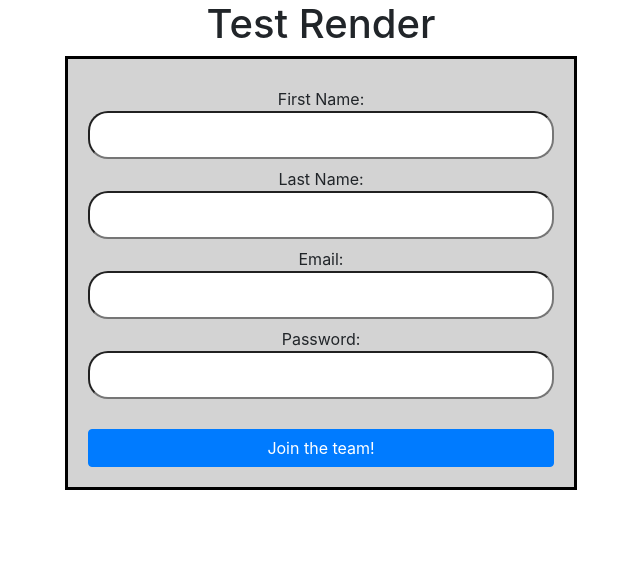
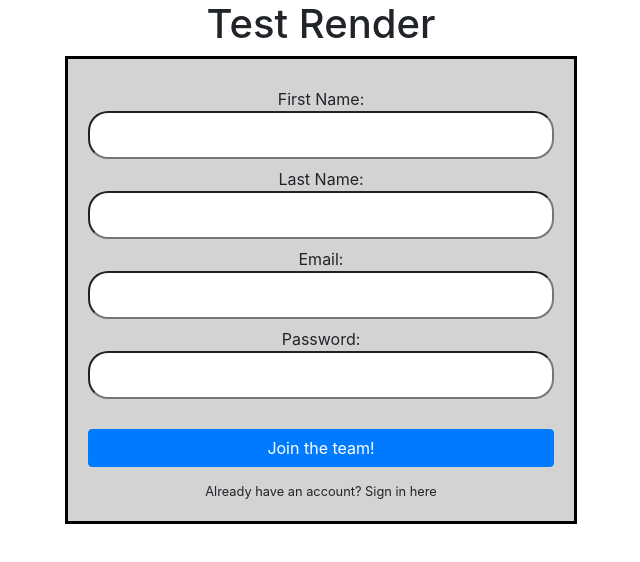
Before and after one commit to co-make-1/front-end, a React (Create React App) app: page /signup in a window 1280 px wide. Shown: the top 562 px of the page, without its empty margins (319-959 px from the left). Built offline with nearby package versions, Linux system fonts and the light colour scheme.

Commit message:
added already have an account

```diff
--- a/src/components/authentication/Signup.js
+++ b/src/components/authentication/Signup.js
@@ -43,7 +43,9 @@ const Signup = ({ values, errors, touched }) => {
                 {touched.password && errors.password && (<p>{errors.password}</p>)}
 
                 <Button className="submit_button" color="primary">Join the team!</Button>{' '}
+                <small>Already have an account? Sign in here</small>
             </Form>
+
         </div>
     )
 }
--- a/src/components/authentication/signup.css
+++ b/src/components/authentication/signup.css
@@ -33,3 +33,7 @@ input {
 p{
     color: red;
 }
+
+small {
+    margin-top: 15px;
+}
```
